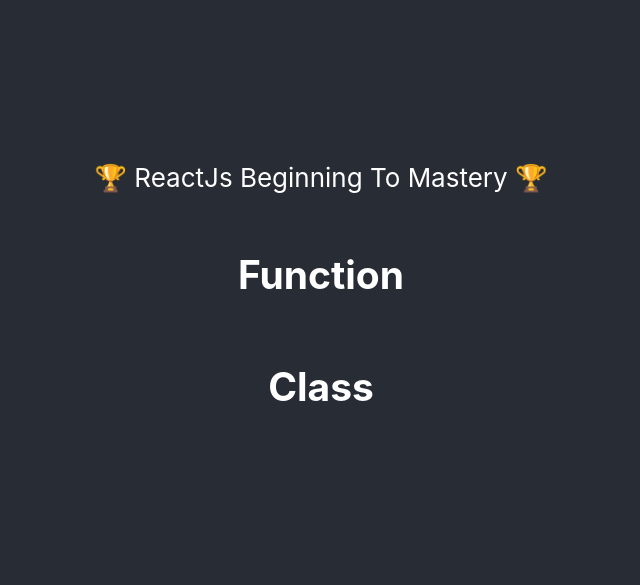
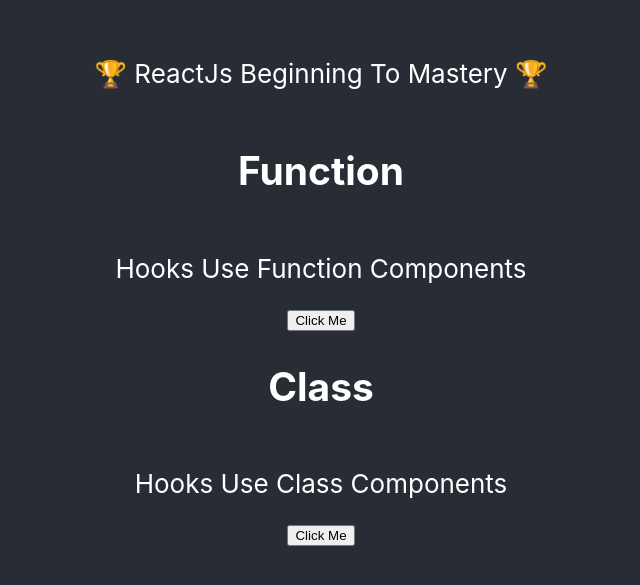
Before and after one commit to shivprajapat/ReactJs-Beginning-to-Mastery, a React (Create React App) app: page / in a window 1280 px wide. Shown: the part 111-696 px from the top of the page, without its empty margins (319-959 px from the left). Built offline with nearby package versions, Linux system fonts and the light colour scheme.

Commit message:
state use class & function component

```diff
--- a/src/class/Cls.js
+++ b/src/class/Cls.js
@@ -1,11 +1,20 @@
 import React, { Component, Fragment } from 'react'
 
 export default class Cls extends Component {
+  constructor(props) {
+    super(props);
+    this.state = { message: "Hooks use Class Components" }
+  }
+  clickMe() {
+    this.setState({ message: "Click messages" })
+  }
   render() {
     const { name } = this.props
     return (
       <Fragment>
         <h2>{name}</h2>
+        <p>{this.state.message}</p>
+        <button onClick={() => this.clickMe()}>Click Me</button>
       </Fragment>
     )
   }
--- a/src/function/Fun.js
+++ b/src/function/Fun.js
@@ -1,9 +1,15 @@
-import React, { Fragment } from 'react'
+import React, { Fragment, useState } from 'react'
 
-const Fun = ({name}) => {
+const Fun = ({ name }) => {
+    const [message, setMessage] = useState("Hooks use Function Components")
+    const clickMe=()=>{
+        setMessage("Click messages")
+    }
     return (
         <Fragment>
             <h2>{name}</h2>
+            <p>{message}</p>
+            <button onClick={clickMe}>Click Me</button>
         </Fragment>
     )
 }
```
